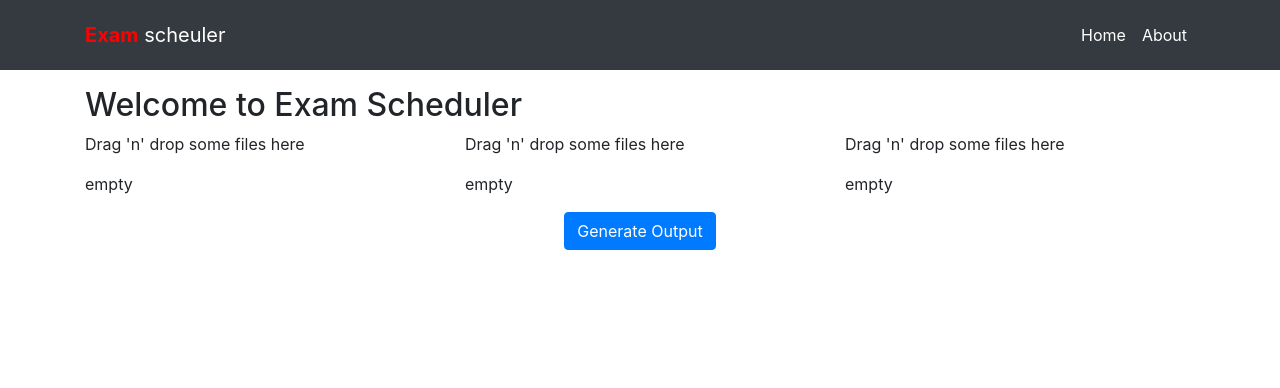
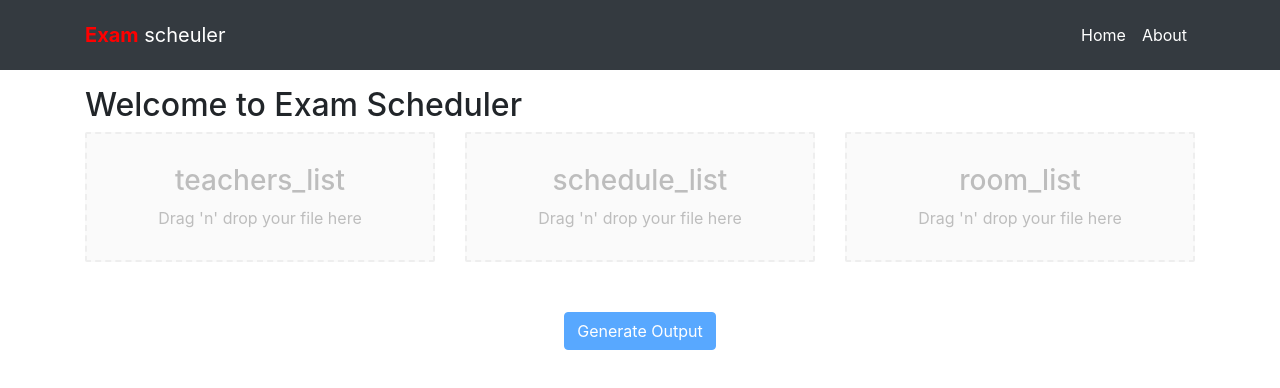
Before and after one commit to srbcheema1/ExamScheduler, a React (Create React App) app: page / in a window 1280 px wide. Shown: the top 388 px of the page. Built offline with nearby package versions, Linux system fonts and the light colour scheme.

Commit message:
working good

```diff
--- a/public/index.html
+++ b/public/index.html
@@ -11,7 +11,8 @@
 
     <!-- Bootstrap CSS -->
     <link rel="stylesheet" href="https://maxcdn.bootstrapcdn.com/bootstrap/4.0.0/css/bootstrap.min.css" integrity="sha384-Gn5384xqQ1aoWXA+058RXPxPg6fy4IWvTNh0E263XmFcJlSAwiGgFAW/dAiS6JXm" crossorigin="anonymous">
-    <link rel="stylesheet" href="https://use.fontawesome.com/releases/v5.7.1/css/all.css" integrity="sha384-fnmOCqbTlWIlj8LyTjo7mOUStjsKC4pOpQbqyi7RrhN7udi9RwhKkMHpvLbHG9Sr" crossorigin="anonymous">
+<link rel="stylesheet" href="https://use.fontawesome.com/releases/v5.8.1/css/solid.css" integrity="sha384-QokYePQSOwpBDuhlHOsX0ymF6R/vLk/UQVz3WHa6wygxI5oGTmDTv8wahFOSspdm" crossorigin="anonymous">
+<link rel="stylesheet" href="https://use.fontawesome.com/releases/v5.8.1/css/fontawesome.css" integrity="sha384-vd1e11sR28tEK9YANUtpIOdjGW14pS87bUBuOIoBILVWLFnS+MCX9T6MMf0VdPGq" crossorigin="anonymous">
 
     <link rel="manifest" href="%PUBLIC_URL%/manifest.json" />
     <title>React App</title>
--- a/src/components/Dropbox.js
+++ b/src/components/Dropbox.js
@@ -1,6 +1,35 @@
-import React, { Component } from 'react'
+import React, { Component, useMemo } from 'react'
 import Dropzone from 'react-dropzone'
 import Loader from './loader/Loader.js'
+
+const baseStyle = {
+  flex: 1,
+  display: 'flex',
+  flexDirection: 'column',
+  alignItems: 'center',
+  padding: '10px',
+  borderWidth: 2,
+  borderRadius: 2,
+  minHeight:'130px',
+  borderColor: '#eeeeee',
+  borderStyle: 'dashed',
+  backgroundColor: '#fafafa',
+  color: '#bdbdbd',
+  outline: 'none',
+  transition: 'border .24s ease-in-out'
+};
+
+const activeStyle = {
+  borderColor: '#2196f3'
+};
+
+const acceptStyle = {
+  borderColor: '#00e676'
+};
+
+const rejectStyle = {
+  borderColor: '#ff1744'
+};
 
 class Dropbox extends Component {
   constructor(props){
@@ -16,7 +45,12 @@ class Dropbox extends Component {
     var data = new FormData();
     data.append('file', acceptedFiles[0]);
     data.append('user', 'srb');
-    fetch('http://localhost:5000/rest', { // Your POST endpoint
+    var url = "http://localhost:5000/"+{
+      "teachers_list":"rest",
+      "schedule_list":"rest",
+      "room_list":"rest"
+    }[this.props.filename]
+    fetch(url, { // Your POST endpoint
       method: 'POST',
       body: data // This is your fil[e object
     }).then(
@@ -25,9 +59,11 @@ class Dropbox extends Component {
       success => {
         console.log(success) // Handle the success response object
         if(success['done']) {
-          this.setState({file:acceptedFiles[0],task:'good'})
+          this.setState({file:acceptedFiles[0],task:'verified'})
+          this.props.onFileChanged(success['file'])
         } else {
-          this.setState({file:acceptedFiles[0],task:'bad'})
+          this.props.onFileChanged(false)
+          this.setState({file:acceptedFiles[0],task:'wrong'})
         }
       }
     ).catch(
@@ -37,19 +73,26 @@ class Dropbox extends Component {
   render() {
     return (
       <Dropzone onDrop={this.onDropFile}>{
-        ({ getRootProps, getInputProps }) => (
-          <section>
-            <div {...getRootProps()}>
-              <input {...getInputProps()} />
-              <p>Drag 'n' drop some files here</p>
-              {this.state.file?this.state.file.name:null}
-            </div>
-            {this.state.ktask=='verfying'?<Loader />:null}
-            {this.state.task=='good'?<p>good</p>:null}
-            {this.state.task=='bad'?<p>bad</p>:null}
-            {this.state.task=='empty'?<p>empty</p>:null}
-          </section>
-        )
+        ({ getRootProps, getInputProps, isDragAccept,
+          isDragReject, isDragActive }) => {
+          const style = useMemo(() => ({
+            ...baseStyle,
+            ...(isDragActive ? activeStyle : {}),
+            ...(isDragAccept ? acceptStyle : {}),
+            ...(isDragReject ? rejectStyle : {})
+          }), [
+            isDragActive,
+            isDragReject
+          ]);
+          return (
+            <section>
+            <div {...getRootProps({style})}>
+                <input {...getInputProps()} disabled={this.state.task==="verified"}/>
+                <Loader {...{[this.state.task]:true, filename:this.props.filename}} />
+              </div>
+            </section>
+          )
+        }
       }
       </Dropzone>
     )
--- a/src/components/loader/Loader.css
+++ b/src/components/loader/Loader.css
@@ -1,41 +1,4 @@
 .Loader.container{
+  text-align: center;
+  padding-top: 20px;
 }
-.lds-ring {
-  position: relative;
-  display: inline-block;
-  left:140px;
-  top:-88px;
-
-
-  width: 64px;
-  height: 64px;
-}
-.lds-ring div {
-  box-sizing: border-box;
-  display: block;
-  position: absolute;
-  width: 51px;
-  height: 51px;
-  margin: 6px;
-  border: 6px solid #fff;
-  border-radius: 50%;
-  animation: lds-ring 1.2s cubic-bezier(0.5, 0, 0.5, 1) infinite;
-  border-color: #111 transparent transparent transparent;
-}
-.lds-ring div:nth-child(1) {
-  animation-delay: -0.45s;
-}
-.lds-ring div:nth-child(2) {
-  animation-delay: -0.3s;
-}
-.lds-ring div:nth-child(3) {
-  animation-delay: -0.15s;
-}
-@keyframes lds-ring {
-  0% {
-    transform: rotate(0deg);
-  }
-  100% {
-    transform: rotate(360deg);
-  }
-}
--- a/src/components/loader/Loader.js
+++ b/src/components/loader/Loader.js
@@ -1,11 +1,43 @@
 import React from 'react';
 import './Loader.css'
+
 const Loader = (props) =>{
-  return(
-    <div className="Loader container">
-      <div class="lds-ring"><div></div><div></div><div></div><div></div></div>
-    </div>
-  )
+  if(props.empty) {
+    return (
+      <div className="Loader container">
+        <h3>{props.filename}</h3>
+        <p>Drag 'n' drop your file here</p>
+      </div>
+    )
+  }
+  if(props.wrong) {
+    return (
+      <div className="Loader container">
+        <span className=" fas fa-times" style={{fontSize:'80px', color:'red'}}/>
+      </div>
+    )
+  }
+  if(props.verified){
+    return(
+      <div className="Loader container">
+        <img
+          src="https://thumbs.gfycat.com/ShyCautiousAfricanpiedkingfisher-max-1mb.gif"
+          height="50" alt="veri"
+        />
+      </div>
+    )
+  }
+  if(props.verfying) {
+    return(
+      <div className="Loader container">
+        <img
+          src="http://chittagongit.com/download/49938"
+          height="70" alt="veri"
+       />
+      </div>
+    )
+  }
+  return <h3>Wrong parameter</h3>
 }
 
 export default Loader;
--- a/src/pages/Home.js
+++ b/src/pages/Home.js
@@ -2,23 +2,50 @@ import React, {Component} from 'react';
 import Dropbox from '../components/Dropbox.js'
 
 class Home extends Component{
+  state={
+    teachers_list:false,
+    room_list:false,
+    schdeule_list:false,
+  }
+  onFileChanged =(file,val)=>{
+    this.setState({
+      [file]:val
+    })
+  }
+  onClick = (e) => {
+    e.preventdefault()
+  }
+
   render(){
+    let buttonDisabled = !(this.state.teachers_list&&this.state.room_list&&this.state.schedule_list);
     return(
       <div className = "container">
         <h2> Welcome to Exam Scheduler</h2>
-        <div className = "row">
+        <div className = "row" style={{minHeight:'150px'}}>
           <div className="col-md-4">
-            <Dropbox/>
+            <Dropbox filename="teachers_list"
+              onFileChanged={(val)=>this.onFileChanged("teachers_list",val)}
+            />
           </div>
           <div className="col-md-4">
-            <Dropbox/>
+            <Dropbox filename="schedule_list"
+              onFileChanged={(val)=>this.onFileChanged("schedule_list",val)}
+            />
           </div>
           <div className="col-md-4">
-            <Dropbox/>
+            <Dropbox filename="room_list"
+              onFileChanged={(val)=>this.onFileChanged("room_list",val)}
+            />
           </div>
         </div>
+
         <div className = "text-center">
-          <button type="button" className="btn btn-primary">Generate Output</button>
+          <button type="button" disabled={buttonDisabled}
+           className="btn btn-primary"
+           onClick={this.onClick}
+           style={{marginTop:'30px'}}>
+           Generate Output
+          </button>
         </div>
       </div>
     );
```
